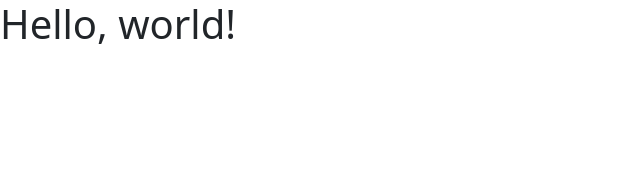
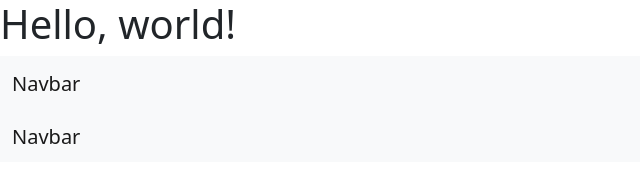
Before and after one commit to nkosiphendule/prime-league, a plain HTML site: page index.html in a window 1280 px wide. Shown: the whole page, without its empty margins (0-640 px from the left). Drawn offline with nearby package versions, Linux system fonts and the light colour scheme.

Commit message:
add navbar

```diff
--- a/index.html
+++ b/index.html
@@ -21,6 +21,18 @@
     <!-- Option 2: Separate Popper and Bootstrap JS -->
 
     <script src="https://cdn.jsdelivr.net/npm/@popperjs/core@2.10.2/dist/umd/popper.min.js" integrity="sha384-7+zCNj/IqJ95wo16oMtfsKbZ9ccEh31eOz1HGyDuCQ6wgnyJNSYdrPa03rtR1zdB" crossorigin="anonymous"></script>
+    <!-- As a link -->
+<nav class="navbar navbar-light bg-light">
+    <div class="container-fluid">
+      <a class="navbar-brand" href="#">Navbar</a>
+    </div>
+  </nav>
 
+  <!-- As a heading -->
+  <nav class="navbar navbar-light bg-light">
+    <div class="container-fluid">
+      <span class="navbar-brand mb-0 h1">Navbar</span>
+    </div>
+  </nav>
   </body>
 </html>
```
